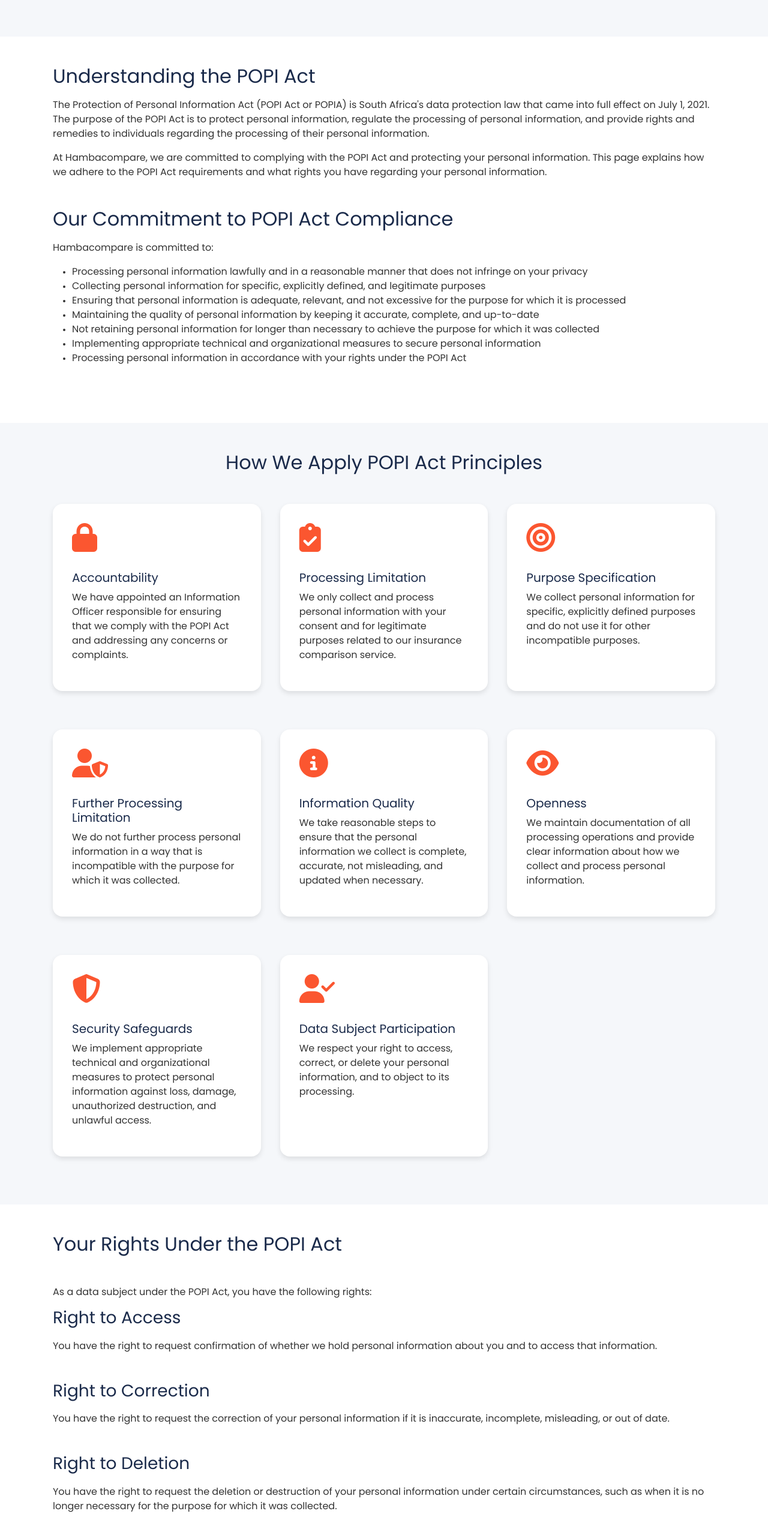
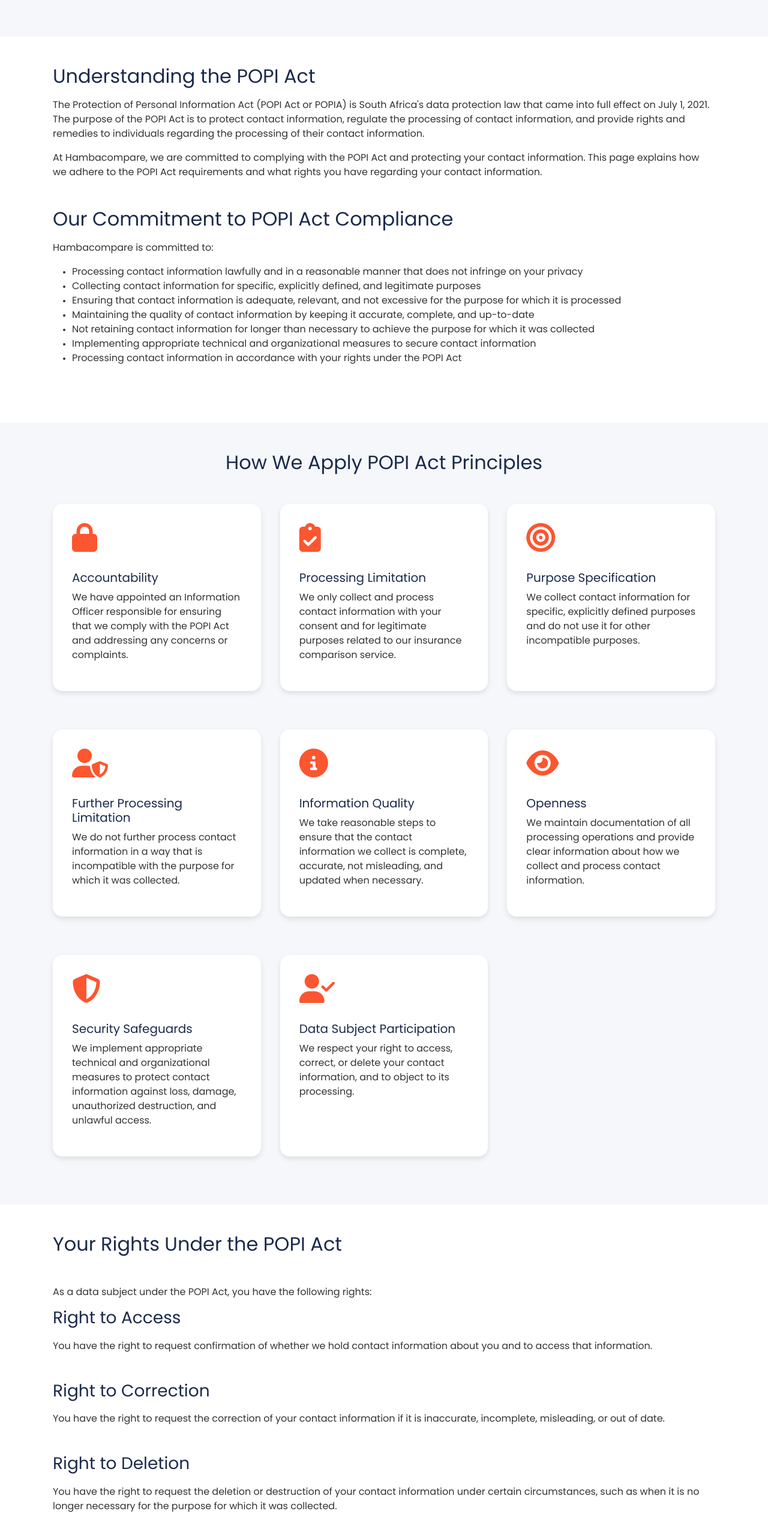
Before and after one commit to derekhobden/hambawebsite, a plain HTML site: page popi-act.html in a window 1280 px wide. Shown: the part 229-2788 px from the top of the page at 60% size. Drawn offline with Linux system fonts and the light colour scheme.

Commit message:
personal info to contact info

```diff
--- a/popi-act.html
+++ b/popi-act.html
@@ -11,7 +11,7 @@
     <meta charset="UTF-8">
     <meta name="viewport" content="width=device-width, initial-scale=1.0">
     <title>POPI Act Compliance - Hambacompare</title>
-    <meta name="description" content="Learn how Hambacompare adheres to the Protection of Personal Information Act (POPI Act) to protect your data in compliance with South African law.">
+    <meta name="description" content="Learn how Hambacompare adheres to the Protection of Personal Information Act (POPI Act) to protect your contact information in compliance with South African law.">
 
     <!-- Favicon -->
     <link rel="icon" href="favicon.ico">
@@ -88,9 +88,9 @@
             <div class="mb-4">
                 <h2>Understanding the POPI Act</h2>
 
-                <p>The Protection of Personal Information Act (POPI Act or POPIA) is South Africa's data protection law that came into full effect on July 1, 2021. The purpose of the POPI Act is to protect personal information, regulate the processing of personal information, and provide rights and remedies to individuals regarding the processing of their personal information.</p>
+                <p>The Protection of Personal Information Act (POPI Act or POPIA) is South Africa's data protection law that came into full effect on July 1, 2021. The purpose of the POPI Act is to protect contact information, regulate the processing of contact information, and provide rights and remedies to individuals regarding the processing of their contact information.</p>
 
-                <p>At Hambacompare, we are committed to complying with the POPI Act and protecting your personal information. This page explains how we adhere to the POPI Act requirements and what rights you have regarding your personal information.</p>
+                <p>At Hambacompare, we are committed to complying with the POPI Act and protecting your contact information. This page explains how we adhere to the POPI Act requirements and what rights you have regarding your contact information.</p>
             </div>
 
             <div class="mb-4">
@@ -99,13 +99,13 @@
                 <p>Hambacompare is committed to:</p>
 
                 <ul>
-                    <li>Processing personal information lawfully and in a reasonable manner that does not infringe on your privacy</li>
-                    <li>Collecting personal information for specific, explicitly defined, and legitimate purposes</li>
-                    <li>Ensuring that personal information is adequate, relevant, and not excessive for the purpose for which it is processed</li>
-                    <li>Maintaining the quality of personal information by keeping it accurate, complete, and up-to-date</li>
-                    <li>Not retaining personal information for longer than necessary to achieve the purpose for which it was collected</li>
-                    <li>Implementing appropriate technical and organizational measures to secure personal information</li>
-                    <li>Processing personal information in accordance with your rights under the POPI Act</li>
+                    <li>Processing contact information lawfully and in a reasonable manner that does not infringe on your privacy</li>
+                    <li>Collecting contact information for specific, explicitly defined, and legitimate purposes</li>
+                    <li>Ensuring that contact information is adequate, relevant, and not excessive for the purpose for which it is processed</li>
+                    <li>Maintaining the quality of contact information by keeping it accurate, complete, and up-to-date</li>
+                    <li>Not retaining contact information for longer than necessary to achieve the purpose for which it was collected</li>
+                    <li>Implementing appropriate technical and organizational measures to secure contact information</li>
+                    <li>Processing contact information in accordance with your rights under the POPI Act</li>
                 </ul>
             </div>
         </div>
@@ -130,7 +130,7 @@
                         <i class="fas fa-clipboard-check fa-3x"></i>
                     </div>
                     <h3 class="card-title">Processing Limitation</h3>
-                    <p>We only collect and process personal information with your consent and for legitimate purposes related to our insurance comparison service.</p>
+                    <p>We only collect and process contact information with your consent and for legitimate purposes related to our insurance comparison service.</p>
                 </div>
 
                 <div class="card">
@@ -138,7 +138,7 @@
                         <i class="fas fa-bullseye fa-3x"></i>
                     </div>
                     <h3 class="card-title">Purpose Specification</h3>
-                    <p>We collect personal information for specific, explicitly defined purposes and do not use it for other incompatible purposes.</p>
+                    <p>We collect contact information for specific, explicitly defined purposes and do not use it for other incompatible purposes.</p>
                 </div>
 
                 <div class="card">
@@ -146,7 +146,7 @@
                         <i class="fas fa-user-shield fa-3x"></i>
                     </div>
                     <h3 class="card-title">Further Processing Limitation</h3>
-                    <p>We do not further process personal information in a way that is incompatible with the purpose for which it was collected.</p>
+                    <p>We do not further process contact information in a way that is incompatible with the purpose for which it was collected.</p>
                 </div>
 
                 <div class="card">
@@ -154,7 +154,7 @@
                         <i class="fas fa-info-circle fa-3x"></i>
                     </div>
                     <h3 class="card-title">Information Quality</h3>
-                    <p>We take reasonable steps to ensure that the personal information we collect is complete, accurate, not misleading, and updated when necessary.</p>
+                    <p>We take reasonable steps to ensure that the contact information we collect is complete, accurate, not misleading, and updated when necessary.</p>
                 </div>
 
                 <div class="card">
@@ -162,7 +162,7 @@
                         <i class="fas fa-eye fa-3x"></i>
                     </div>
                     <h3 class="card-title">Openness</h3>
-                    <p>We maintain documentation of all processing operations and provide clear information about how we collect and process personal information.</p>
+                    <p>We maintain documentation of all processing operations and provide clear information about how we collect and process contact information.</p>
                 </div>
 
                 <div class="card">
@@ -170,7 +170,7 @@
                         <i class="fas fa-shield-alt fa-3x"></i>
                     </div>
                     <h3 class="card-title">Security Safeguards</h3>
-                    <p>We implement appropriate technical and organizational measures to protect personal information against loss, damage, unauthorized destruction, and unlawful access.</p>
+                    <p>We implement appropriate technical and organizational measures to protect contact information against loss, damage, unauthorized destruction, and unlawful access.</p>
                 </div>
 
                 <div class="card">
@@ -178,7 +178,7 @@
                         <i class="fas fa-user-check fa-3x"></i>
                     </div>
                     <h3 class="card-title">Data Subject Participation</h3>
-                    <p>We respect your right to access, correct, or delete your personal information, and to object to its processing.</p>
+                    <p>We respect your right to access, correct, or delete your contact information, and to object to its processing.</p>
                 </div>
             </div>
         </div>
@@ -193,32 +193,32 @@
 
             <div class="mb-4">
                 <h3>Right to Access</h3>
-                <p>You have the right to request confirmation of whether we hold personal information about you and to access that information.</p>
+                <p>You have the right to request confirmation of whether we hold contact information about you and to access that information.</p>
             </div>
 
             <div class="mb-4">
                 <h3>Right to Correction</h3>
-                <p>You have the right to request the correction of your personal information if it is inaccurate, incomplete, misleading, or out of date.</p>
+                <p>You have the right to request the correction of your contact information if it is inaccurate, incomplete, misleading, or out of date.</p>
             </div>
 
             <div class="mb-4">
                 <h3>Right to Deletion</h3>
-                <p>You have the right to request the deletion or destruction of your personal information under certain circumstances, such as when it is no longer necessary for the purpose for which it was collected.</p>
+                <p>You have the right to request the deletion or destruction of your contact information under certain circumstances, such as when it is no longer necessary for the purpose for which it was collected.</p>
             </div>
 
             <div class="mb-4">
                 <h3>Right to Object</h3>
-                <p>You have the right to object to the processing of your personal information on reasonable grounds relating to your particular situation.</p>
+                <p>You have the right to object to the processing of your contact information on reasonable grounds relating to your particular situation.</p>
             </div>
 
             <div class="mb-4">
                 <h3>Right to Submit a Complaint</h3>
-                <p>You have the right to submit a complaint to the Information Regulator if you believe that your personal information has been processed in violation of the POPI Act.</p>
+                <p>You have the right to submit a complaint to the Information Regulator if you believe that your contact information has been processed in violation of the POPI Act.</p>
             </div>
 
             <div class="mb-4">
                 <h3>Right Not to be Subject to Direct Marketing</h3>
-                <p>You have the right to object to the processing of your personal information for direct marketing purposes.</p>
+                <p>You have the right to object to the processing of your contact information for direct marketing purposes.</p>
             </div>
 
             <p>To exercise any of these rights, please contact our Information Officer at <a href="mailto:privacy@hambacompare.com">privacy@hambacompare.com</a>.</p>
@@ -230,10 +230,10 @@
         <div class="container">
             <h2 class="mb-4">Our Data Security Measures</h2>
 
-            <p>We implement appropriate technical and organizational measures to protect your personal information, including:</p>
+            <p>We implement appropriate technical and organizational measures to protect your contact information, including:</p>
 
             <ul>
-                <li>Encryption of personal information</li>
+                <li>Encryption of contact information</li>
                 <li>Secure storage systems</li>
                 <li>Access controls and authentication procedures</li>
                 <li>Regular security assessments and updates</li>
@@ -242,7 +242,7 @@
                 <li>Regular backups and disaster recovery planning</li>
             </ul>
 
-            <p>We also ensure that any third parties that process personal information on our behalf implement appropriate security measures and comply with the POPI Act.</p>
+            <p>We also ensure that any third parties that process contact information on our behalf implement appropriate security measures and comply with the POPI Act.</p>
         </div>
     </section>
 
@@ -260,7 +260,7 @@
                 <li>Ensuring that Hambacompare complies with the provisions of the POPI Act</li>
             </ul>
 
-            <p>If you have any questions, concerns, or requests regarding the processing of your personal information or our compliance with the POPI Act, please contact our Information Officer at:</p>
+            <p>If you have any questions, concerns, or requests regarding the processing of your contact information or our compliance with the POPI Act, please contact our Information Officer at:</p>
 
             <p>
                 Information Officer<br>
@@ -307,7 +307,7 @@
                     <ul class="footer-links">
                         <li class="footer-link"><a href="privacy-policy.html">Privacy Policy</a></li>
                         <li class="footer-link"><a href="popi-act.html">POPI Act Compliance</a></li>
-                        <li class="footer-link"><a href="#">Terms of Service</a></li>
+                        <li class="footer-link"><a href="terms-of-service.html">Terms of Service</a></li>
                     </ul>
                 </div>
 
```
Also changed, not shown: how-it-works.html (+2 -2 lines), privacy-policy.html (+12 -12 lines), terms-of-service.html (+1 -1 lines).
